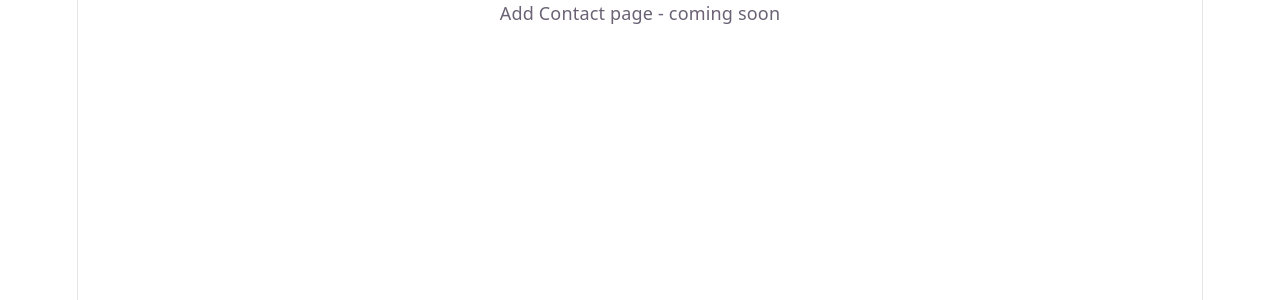
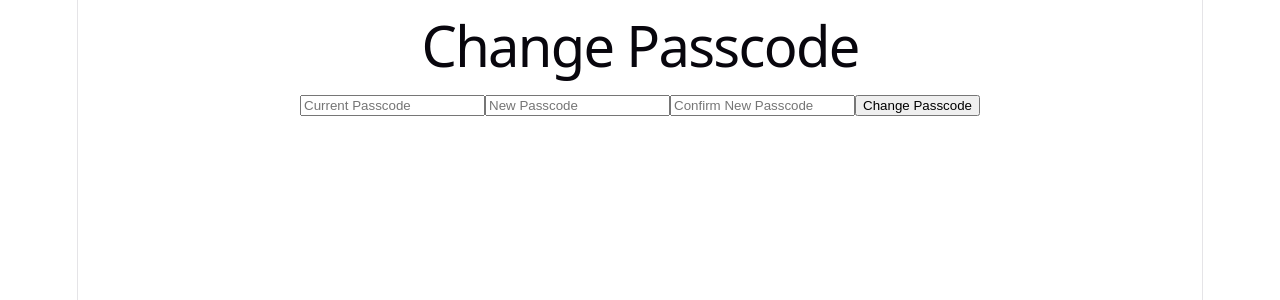
Before and after one commit to Reece654/contact-management-system, a React app in the folder frontend/: page /settings/passcode in a window 1280 px wide. Shown: the top 300 px of the page. Built offline with nearby package versions, Linux system fonts and the light colour scheme; the HTML template or start-up script is replaced by a standard one.

Commit message:
Add change passcode page with settings link

```diff
--- a/frontend/src/pages/ChangePasscode.jsx
+++ b/frontend/src/pages/ChangePasscode.jsx
@@ -1,6 +1,69 @@
-// placeholder page, not built yet
-function AddContact() {
-  return <p>Add Contact page - coming soon</p>;
+import { useState} from "react";
+import { useNavigate } from "react-router-dom";
+
+// form for user to change their passcode
+function ChangePasscode() {
+  const [oldPasscode, setOldPasscode] = useState("");
+  const [newPasscode, setNewPasscode] = useState("");
+  const [confirmPasscode, setConfirmPasscode] = useState("");
+  const [error, setError] = useState("");
+  const navigate = useNavigate();
+
+  // confirms passcode is correct and then sends the new passcode to the backend
+  const handleSubmit = async (e) => {
+    e.preventDefault();
+    setError("");
+
+    // If it doesnt match it displays an error message
+    if (newPasscode !== confirmPasscode) {
+      setError("Passcodes do not match");
+      return;
+    }
+
+    // sends the old and new passcode as json file to the backend to confirm the old passcode is correct
+    // then changes it to the new one
+    const response = await fetch("http://127.0.0.1:5000/api/auth/change", {
+      method: "POST",
+      headers: { "Content-Type": "application/json" },
+      body: JSON.stringify({currentPasscode: oldPasscode, newPasscode }),
+    });
+
+    // checks with the backend to see if the passcode was changed successfully before taking the user back to contacts
+    if (response.ok) {
+      navigate("/contacts");
+    } else {
+      const data = await response.json();
+      setError(data.message || "Failed to change passcode");
+    }
+  };
+
+  // change passcode form with fields for old passcode, new passcode and confirm new passcode
+  return (
+    <form onSubmit={handleSubmit}>
+      <h1>Change Passcode</h1>
+      <input
+        type="password"
+        value={oldPasscode}
+        onChange={(e) => setOldPasscode(e.target.value)}
+        placeholder="Current Passcode"
+      />
+    <input
+      type="password"
+      value={newPasscode}
+      onChange={(e) => setNewPasscode(e.target.value)}
+      placeholder="New Passcode"
+    />
+    <input
+      type="password"
+      value={confirmPasscode}
+      onChange={(e) => setConfirmPasscode(e.target.value)}
+      placeholder="Confirm New Passcode"
+    />
+    {error && <p>{error}</p>}
+    <button type="submit">Change Passcode</button>
+  </form>
+  );
 }
 
-export default AddContact;
+// makes this component available to import in app.jsx
+export default ChangePasscode;
--- a/frontend/src/pages/ContactList.jsx
+++ b/frontend/src/pages/ContactList.jsx
@@ -17,6 +17,7 @@ function ContactList() {
     <div>
       <h1>Contacts</h1>
       <Link to="/contacts/add">Add Contact</Link>
+      <Link to="/settings/passcode">Change Passcode</Link>
       <ul>
         {contacts.map((contact) => (
           <li key={contact.id}>
```
